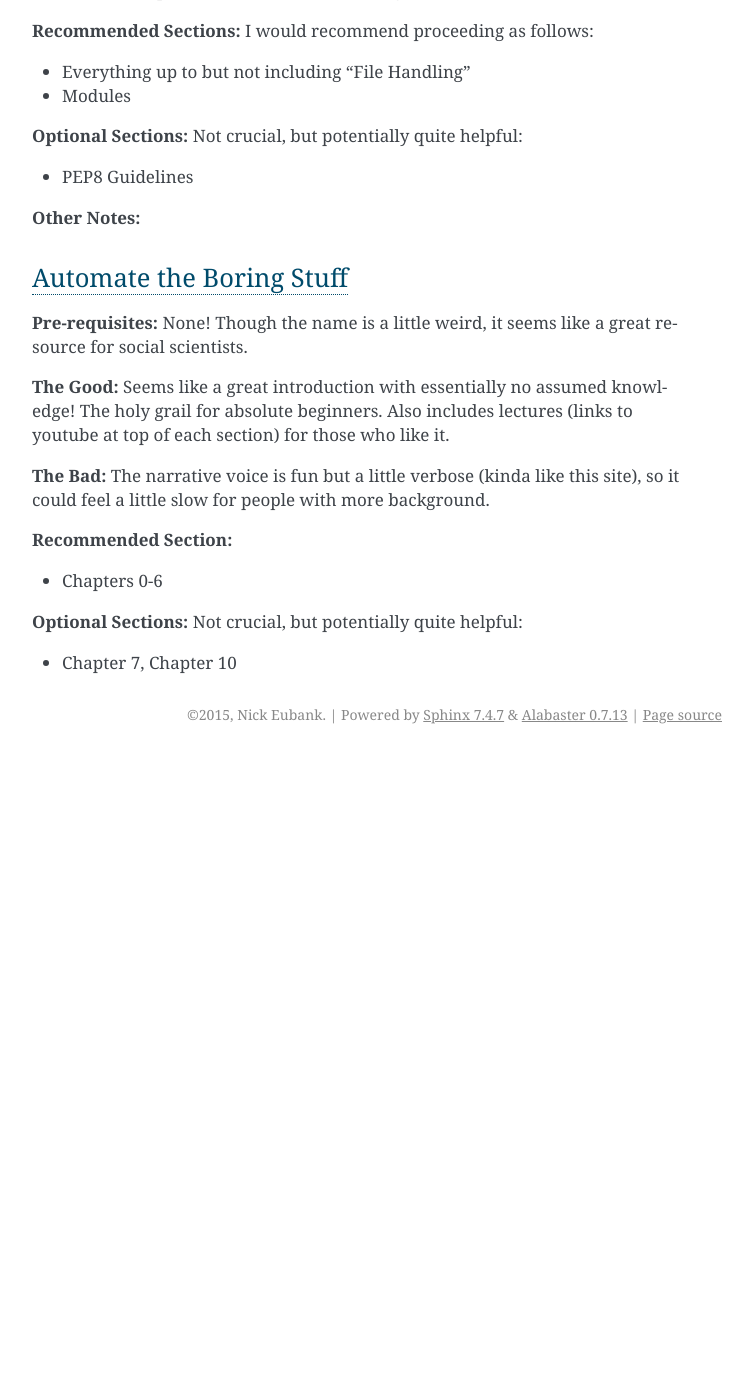
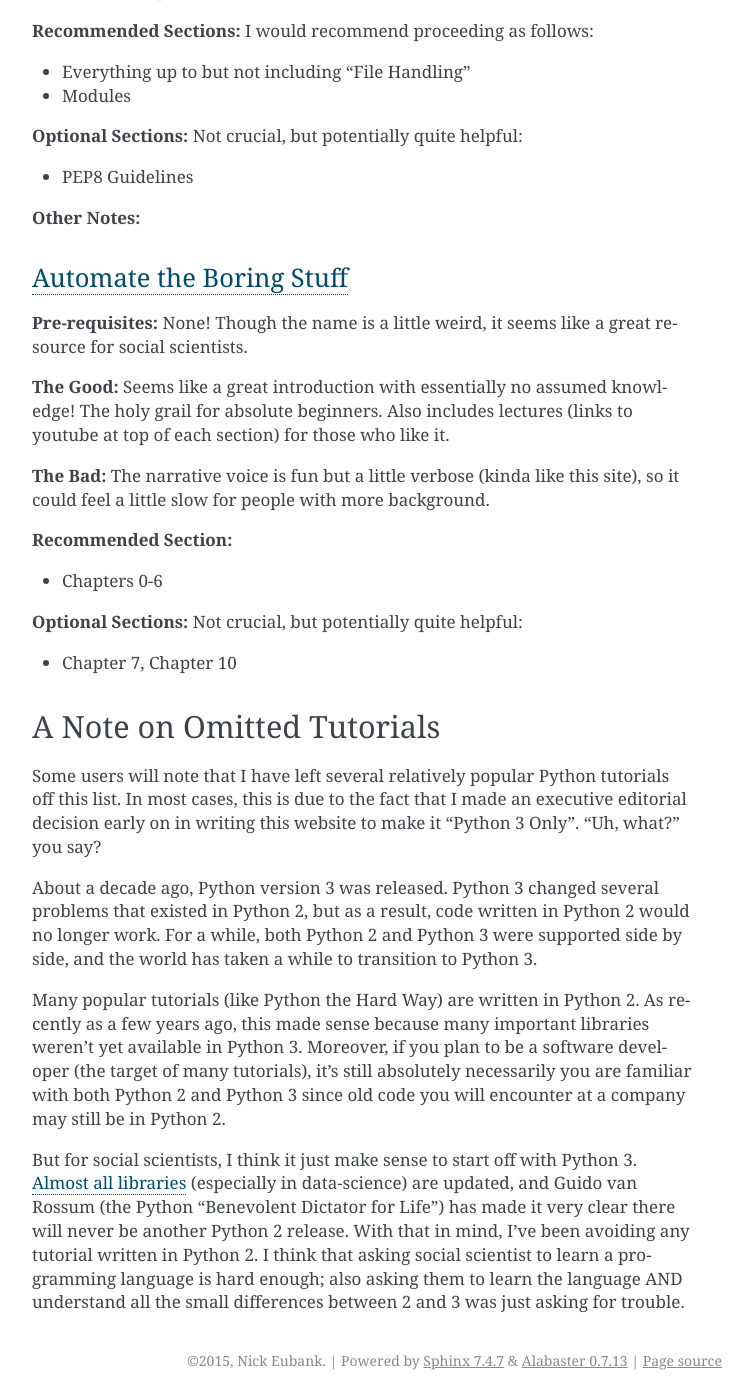
Before and after one commit to nickeubank/python-for-social-scientists, a Sphinx documentation site: the page built from source/2_basic_python.rst, in a window 1280 px wide and 1400 px high, scrolled down 2970 px. Shown: the whole window, without its empty margins (388-1141 px from the left). Built offline with Sphinx 7.4.7, drawn with Linux system fonts in a browser that asks for light colours; before the commit the page ends 3724 px from its top, so only the background shows below that.

Commit message:
added explanation for no python 2 tutorials

```diff
--- a/source/2_basic_python.rst
+++ b/source/2_basic_python.rst
@@ -118,6 +118,17 @@
 * Chapter 7, Chapter 10
 
 
+A Note on Omitted Tutorials
+^^^^^^^^^^^^^^^^^^^^^^^^^^^^^^^^
+
+Some users will note that I have left several relatively popular Python tutorials off this list. In most cases, this is due to the fact that I made an executive editorial decision early on in writing this website to make it "Python 3 Only". "Uh, what?" you say?
+
+About a decade ago, Python version 3 was released. Python 3 changed several problems that existed in Python 2, but as a result, code written in Python 2 would no longer work. For a while, both Python 2 and Python 3 were supported side by side, and the world has taken a while to transition to Python 3.
+
+Many popular tutorials (like Python the Hard Way) are written in Python 2. As recently as a few years ago, this made sense because many important libraries weren't yet available in Python 3. Moreover, if you plan to be a software developer (the target of many tutorials), it's still absolutely necessarily you are familiar with both Python 2 and Python 3 since old code you will encounter at a company may still be in Python 2.
+
+But for social scientists, I think it just make sense to start off with Python 3. `Almost all libraries <http://py3readiness.org/>`_ (especially in data-science) are updated, and Guido van Rossum (the Python "Benevolent Dictator for Life") has made it very clear there will never be another Python 2 release. With that in mind, I've been avoiding any tutorial written in Python 2. I think that asking social scientist to learn a programming language is hard enough; also asking them to learn the language AND understand all the small differences between 2 and 3 was just asking for trouble.
+
 
 
 .. `Dive Into Python <http://www.diveinto.org/python3/>`_
--- a/source/t_text_analysis.rst
+++ b/source/t_text_analysis.rst
@@ -7,7 +7,9 @@
 Natural Language Tool Kit (NLTK)
 ^^^^^^^^^^^^^^^^^^^^^^^^^^^^^^^^^^
 
-The most used library in social science is probably `the "Natural Language Tool Kit", normally referred to as "NLTK" <http://www.nltk.org/>`_. The library has lots of tools, and is very user friendly. moreover, the site for NLTK not only includes some simple examples on the main page, but `also the full contents of the book "Language Natural Language Processing with Python – Analyzing Text with the Natural Language Toolkit" by Steven Bird, Ewan Klein, and Edward Loper <http://www.nltk.org/book/>`_ (talk about generous!). However, if you want a paper copy, you can also find it on `Amazon here <http://www.amazon.com/Natural-Language-Processing-Python-Steven/dp/0596516495>`_.
+The most used library in social science is probably `the "Natural Language Tool Kit", normally referred to as "NLTK" <http://www.nltk.org/>`_. The library has lots of tools, and is very user friendly.
+
+Moreover, the site for NLTK not only includes some simple examples on the main page, but also the full contents of the book `"Language Natural Language Processing with Python – Analyzing Text with the Natural Language Toolkit" <http://www.nltk.org/book/>`_ by Steven Bird, Ewan Klein, and Edward Loper (talk about generous!). However, if you want a paper copy, you can also find it on `Amazon here <http://www.amazon.com/Natural-Language-Processing-Python-Steven/dp/0596516495>`_.
 
 Stanford CoreNLP
 ^^^^^^^^^^^^^^^^^
```
